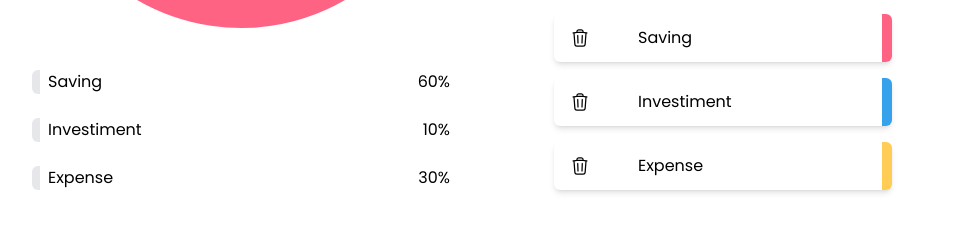
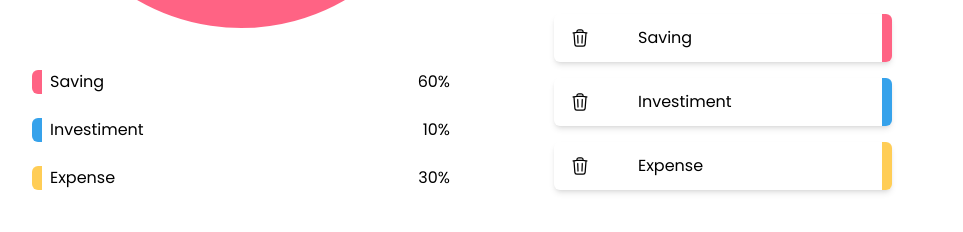
Before and after one commit to ngrpedro/exp_tracker_frontend, a React (Vite) app: page / in a window 1280 px wide. Shown: the part 568-800 px from the top of the page, without its empty margins (158-1121 px from the left). Built offline with nearby package versions, Linux system fonts and the light colour scheme.

Commit message:
edit Chart style

```diff
--- a/src/components/GraphDetails.jsx
+++ b/src/components/GraphDetails.jsx
@@ -32,7 +32,8 @@ const Item = ({ data }) => {
 
   return (
     <div
-      className={`flex items-center justify-between border-l-8 border-l-[${color}] rounded-md pl-2 mt-6`}
+      className={`flex items-center justify-between rounded-md pl-2 mt-6`}
+      style={{ borderLeft: `10px solid ${color}` }}
     >
       <h1>{type ?? " "}</h1>
       <span>{percent ?? 0}%</span>
```
